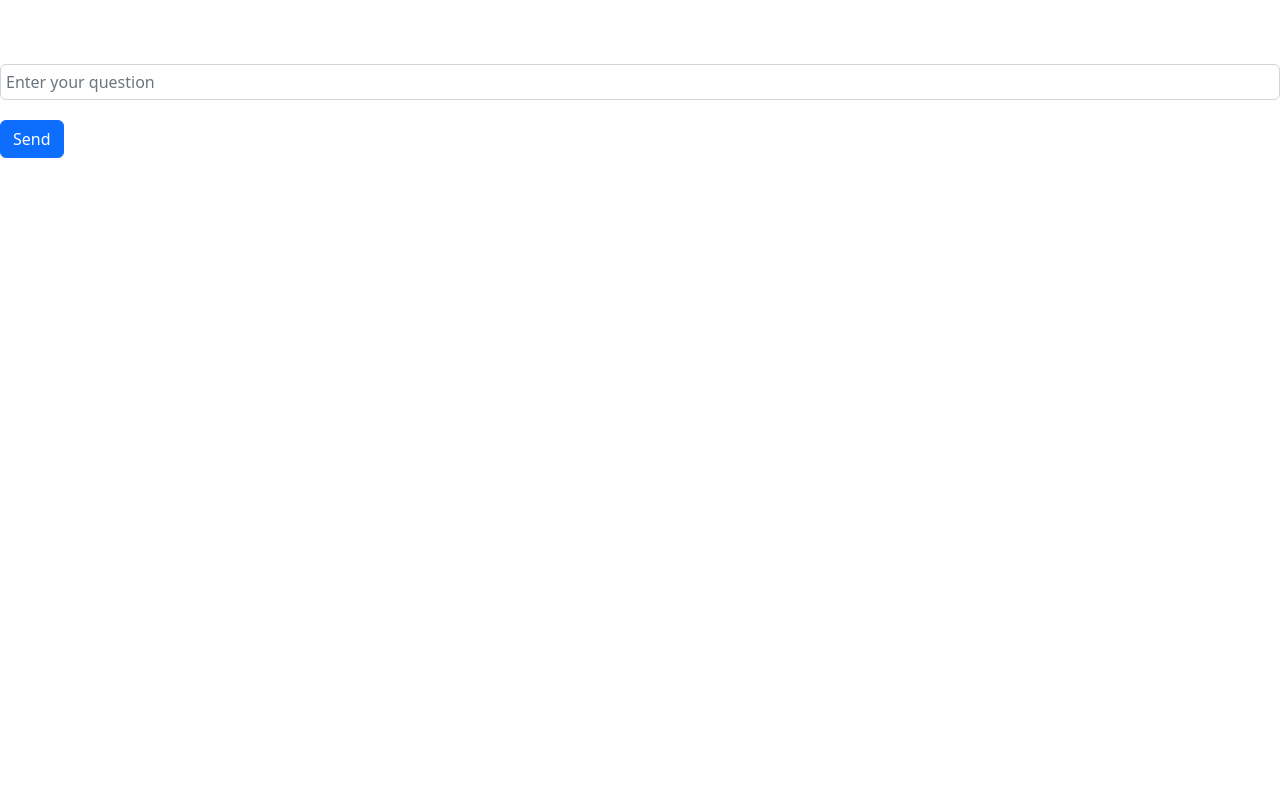
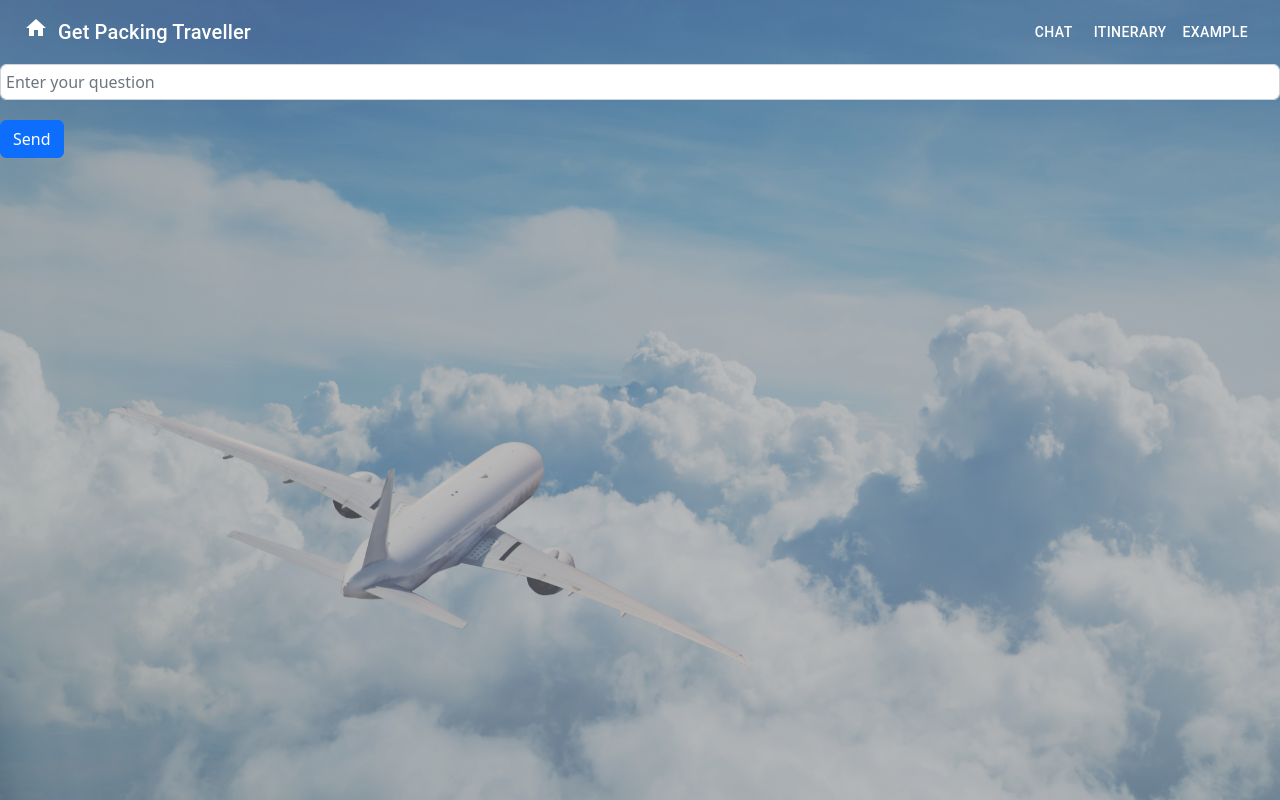
Before and after one commit to Monash-FIT3170/AI_Travel_Plan, a React (Create React App) app in the folder client/: page /chat in a window 1280 px wide. Built offline with nearby package versions, Linux system fonts and the light colour scheme.

Commit message:
feat: appbar now transparent

```diff
--- a/client/src/App.js
+++ b/client/src/App.js
@@ -4,8 +4,7 @@ import { ChatPage } from "./pages/ChatPage";
 import { ItineraryPage } from "./pages/ItineraryPage";
 import ExamplePage from "./pages/ExamplePage";
 import HomePage from "./pages/HomePage";
-
-import AppBar from "./components/AppBar";
+import MyAppBar from "./components/AppBar";
 /**
  * The high level component that contains all pages and components of the application
  * @returns The application's view
@@ -14,7 +13,7 @@ import AppBar from "./components/AppBar";
 function App() {
   return (
     <Router>
-      <AppBar />
+      <MyAppBar />
 
       <Routes>
         {" "}
--- a/client/src/components/AppBar.jsx
+++ b/client/src/components/AppBar.jsx
@@ -10,8 +10,8 @@ import { Link } from "react-router-dom";
 const MyAppBar = () => {
   return (
     <AppBar
-      position="sticky"
-      style={{ backgroundColor: "transparent", boxShadow: "none", zIndex: 2 }}
+      position="fixed"
+      style={{ backgroundColor: "transparent", zIndex: 2, boxShadow: "none" }}
     >
       <Toolbar>
         <Box display="flex" flexGrow={1}>
--- a/client/src/components/Background.jsx
+++ b/client/src/components/Background.jsx
@@ -5,11 +5,11 @@ const Background = ({ children }) => {
     <div
       style={{
         backgroundColor: "rgba(128,128,128,0.5)",
-        paddingTop: "64px", // padding to prevent overlap with AppBar
-        position: "relative", // position is relative now
-        zIndex: 1, // zIndex is positive now
-        height: "calc(100vh - 64px)", // Adjust for AppBar height
-        overflow: "auto", // Add overflow in case of content spilling over
+        paddingTop: "64px",
+        position: "relative",
+        zIndex: 1,
+        height: "100vh",
+        overflow: "auto",
       }}
     >
       {children}
--- a/client/src/components/BackgroundImage.jsx
+++ b/client/src/components/BackgroundImage.jsx
@@ -13,7 +13,7 @@ const BackgroundImage = () => {
         left: 0,
         right: 0,
         bottom: 0,
-        zIndex: -1,
+        zIndex: 0,
       }}
     />
   );
--- a/client/src/components/DragUp.jsx
+++ b/client/src/components/DragUp.jsx
@@ -27,7 +27,7 @@ const DragUp = () => {
       onMouseDown={handleMouseDown}
       onMouseUp={handleMouseUp}
       onMouseMove={handleMouseMove}
-      style={{ cursor: "ns-resize", height: "100%" }} // Change to 100%
+      style={{ cursor: "ns-resize", height: "100%" }}
     >
       <div
         style={{
@@ -37,7 +37,7 @@ const DragUp = () => {
           textAlign: "center",
         }}
       >
-        <span style={{ fontSize: "24px" }}>↑</span>
+        <span style={{ fontSize: "69px" }}>↑</span>
         <p>Swipe up to start talking to our AI Travel Planner </p>
       </div>
     </div>
--- a/client/src/pages/ChatPage.jsx
+++ b/client/src/pages/ChatPage.jsx
@@ -1,6 +1,14 @@
-import Chatbox from '../components/Chatbox';
-export function ChatPage(){
-    return (
+import Chatbox from "../components/Chatbox";
+import Background from "../components/Background";
+import BackgroundImage from "../components/BackgroundImage";
+
+export function ChatPage() {
+  return (
+    <>
+      <BackgroundImage />
+      <Background>
         <Chatbox></Chatbox>
-    )
+      </Background>
+    </>
+  );
 }
--- a/client/src/pages/ItineraryPage.jsx
+++ b/client/src/pages/ItineraryPage.jsx
@@ -1,27 +1,31 @@
-import React, {useEffect } from "react";
+import React, { useEffect } from "react";
 
-import {mockTravel_Itinerary1}  from "../MockItinerary";
-import {MyForm2}  from "../components/StorageDailyItineraryGeneral";
-import EditButton  from "../components/EditButton";
-import  AddButton  from "../components/AddButton";
-import DeleteButton  from "../components/DeleteButton";
+import { mockTravel_Itinerary1 } from "../MockItinerary";
+import { MyForm2 } from "../components/StorageDailyItineraryGeneral";
+import EditButton from "../components/EditButton";
+import AddButton from "../components/AddButton";
+import DeleteButton from "../components/DeleteButton";
 import DeleteAlert from "../components/DeleteAlert";
-import  NewDestination  from "../components/NewDestination";
+import NewDestination from "../components/NewDestination";
 import ItinerarySumarryButton from "../components/ItinerarySummaryButton";
+import Background from "../components/Background";
+import BackgroundImage from "../components/BackgroundImage";
 
-export function ItineraryPage(){
+export function ItineraryPage() {
   useEffect(() => {
     // Store the mock data in local storage when the page is loaded
     const itineraryKey = "travelItinerary";
     const storedItinerary = localStorage.getItem(itineraryKey);
 
     if (!storedItinerary) {
-        console.log(mockTravel_Itinerary1)
+      console.log(mockTravel_Itinerary1);
       localStorage.setItem(itineraryKey, JSON.stringify(mockTravel_Itinerary1));
     }
   }, []);
   return (
     <div>
+      <BackgroundImage />
+      <Background>
         <ItinerarySumarryButton />
         <AddButton />
         <EditButton />
@@ -29,7 +33,7 @@ return (
         <DeleteButton></DeleteButton>
         <DeleteAlert></DeleteAlert>
         <MyForm2 />
-
-    </div>)
-
+      </Background>
+    </div>
+  );
 }
```
Lines whose indentation alone changed are shown as unchanged.
